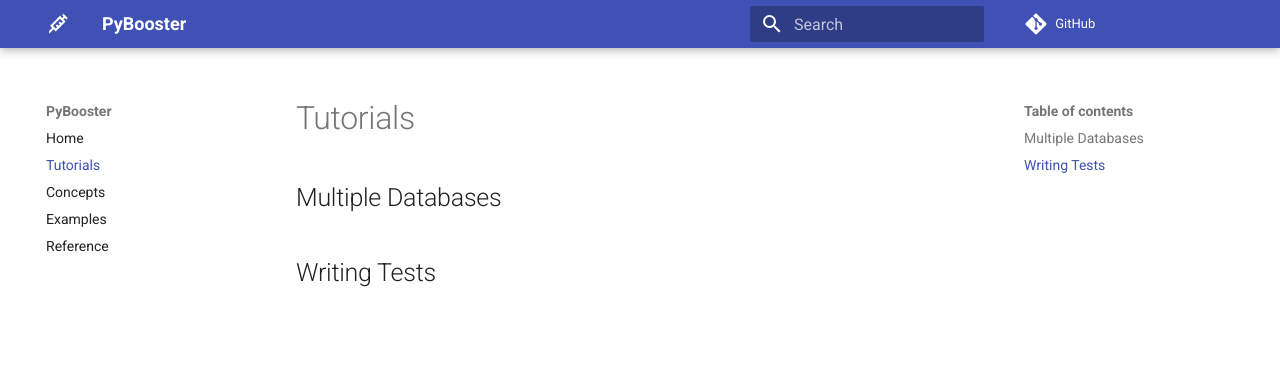
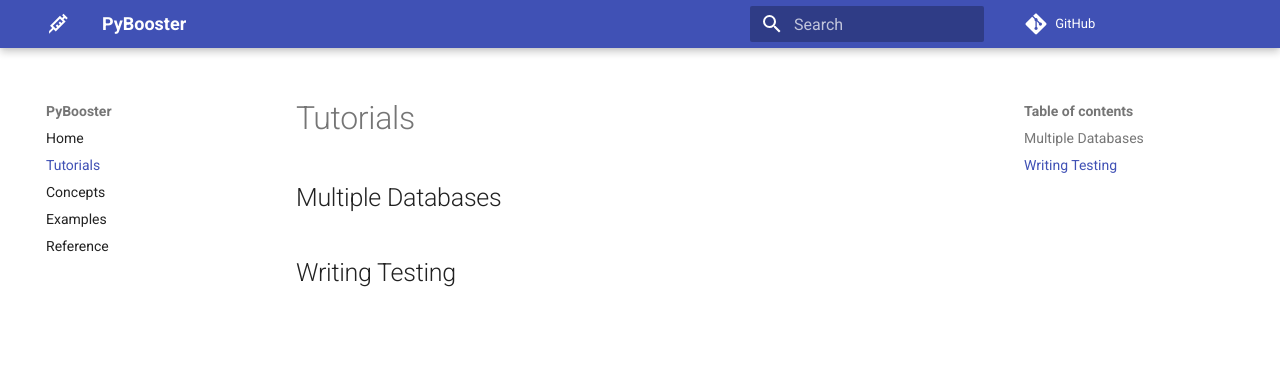
Before and after one commit to rmorshea/pybooster, an MkDocs documentation site: the page built from docs/src/tutorials.md, in a window 1280 px wide. Shown: the top 376 px of the page. Built offline with MkDocs 1.6.1 and Material for MkDocs 9.7.7, drawn with Linux system fonts in a browser that asks for light colours; comment, search, counter and statistics services are not loaded.

Commit message:
fix anno

```diff
--- a/docs/src/tutorials.md
+++ b/docs/src/tutorials.md
@@ -2,4 +2,4 @@
 
 ## Multiple Databases
 
-## Writing Tests
+## Writing Testing
```
Also changed, not shown: 1 other file.
